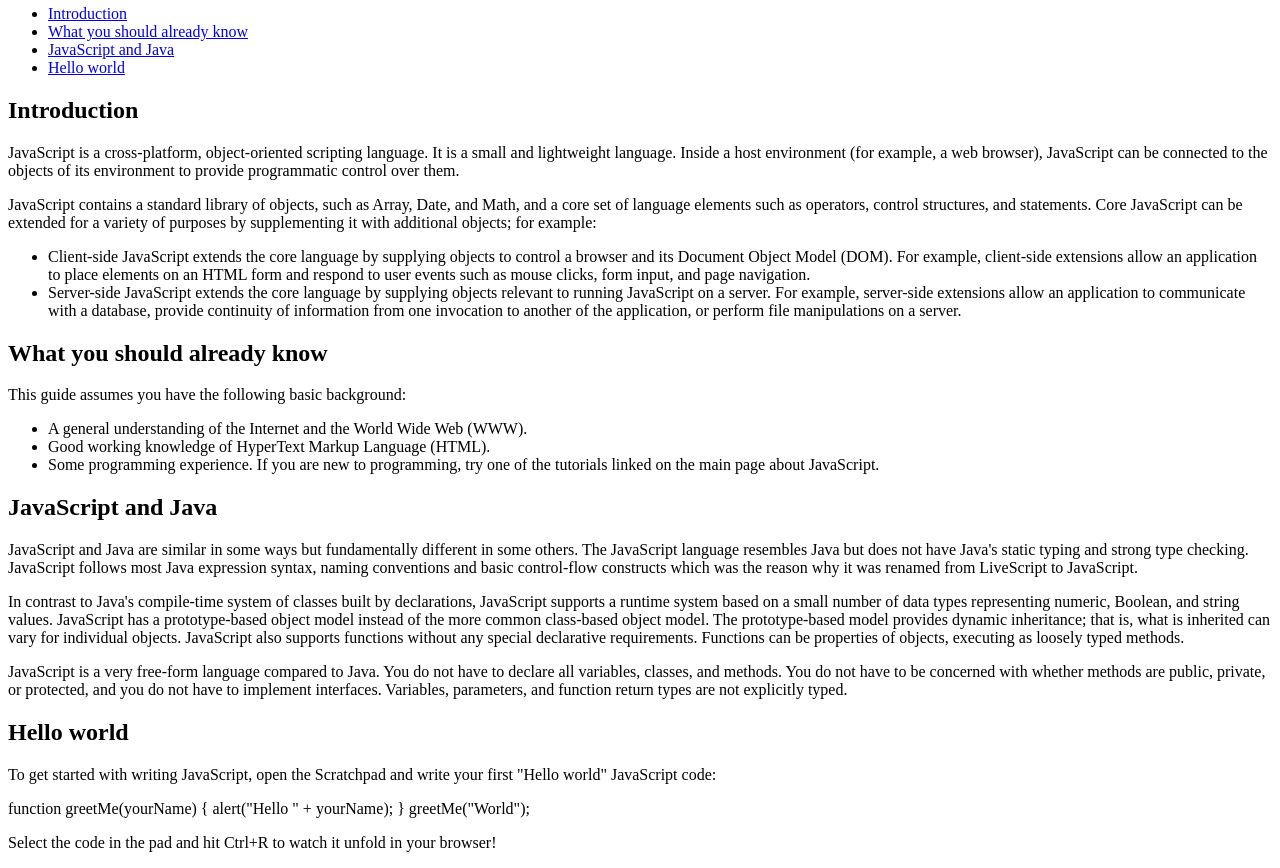
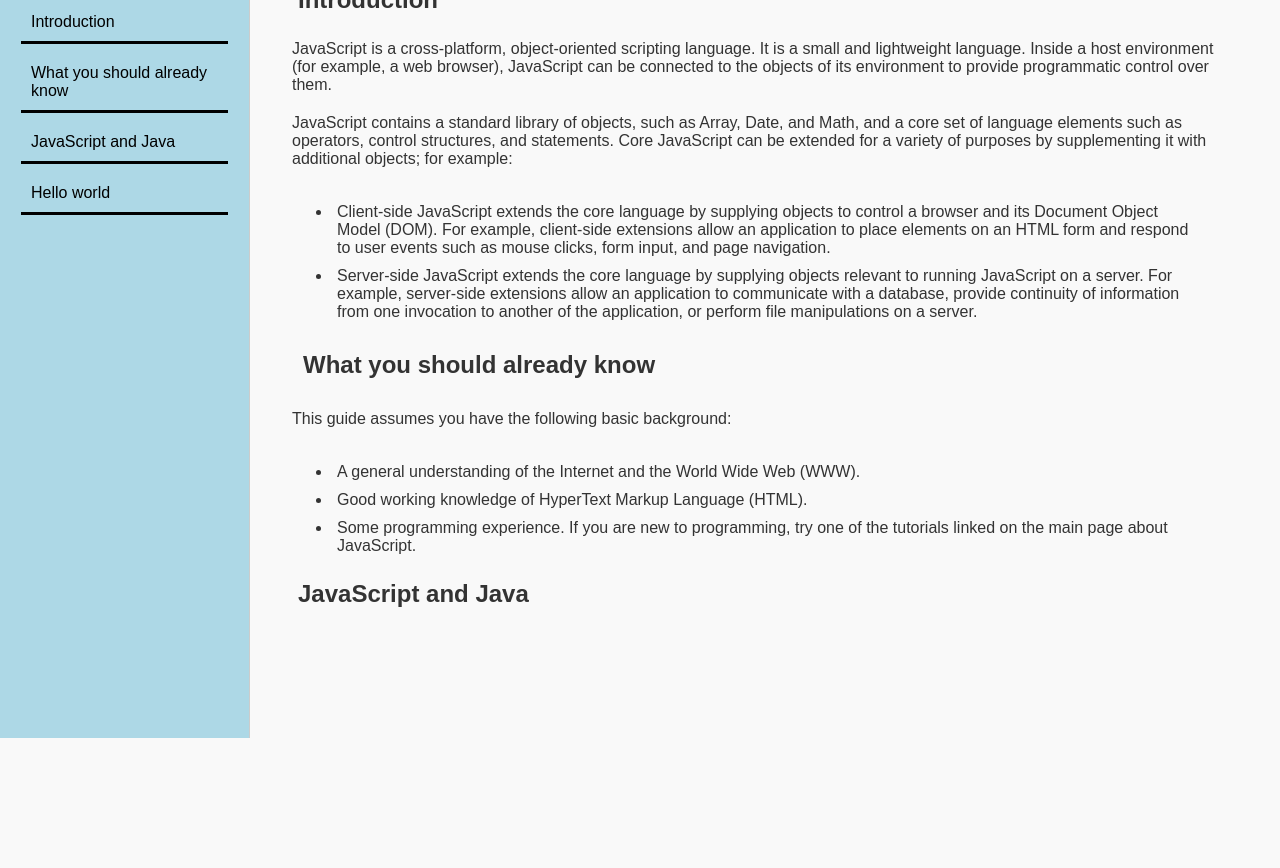
Before and after one commit to Rohith21BEC117/documentationpage, a plain HTML site: page index.html in a window 1280 px wide. Shown: the part 62-930 px from the top of the page. After the commit the page ends 800 px from the top, so only its background shows below. Drawn offline with Linux system fonts and the light colour scheme.

Commit message:
Update index.html

```diff
--- a/index.html
+++ b/index.html
@@ -3,7 +3,7 @@
   <head>
     <meta charset="UTF-8" />
     <title>Technical Documentation Page</title>
-    <link rel="stylesheet" href="example4.css"
+    <link rel="stylesheet" href="documentationpage.css"
   </head>
 
   <body>
```
